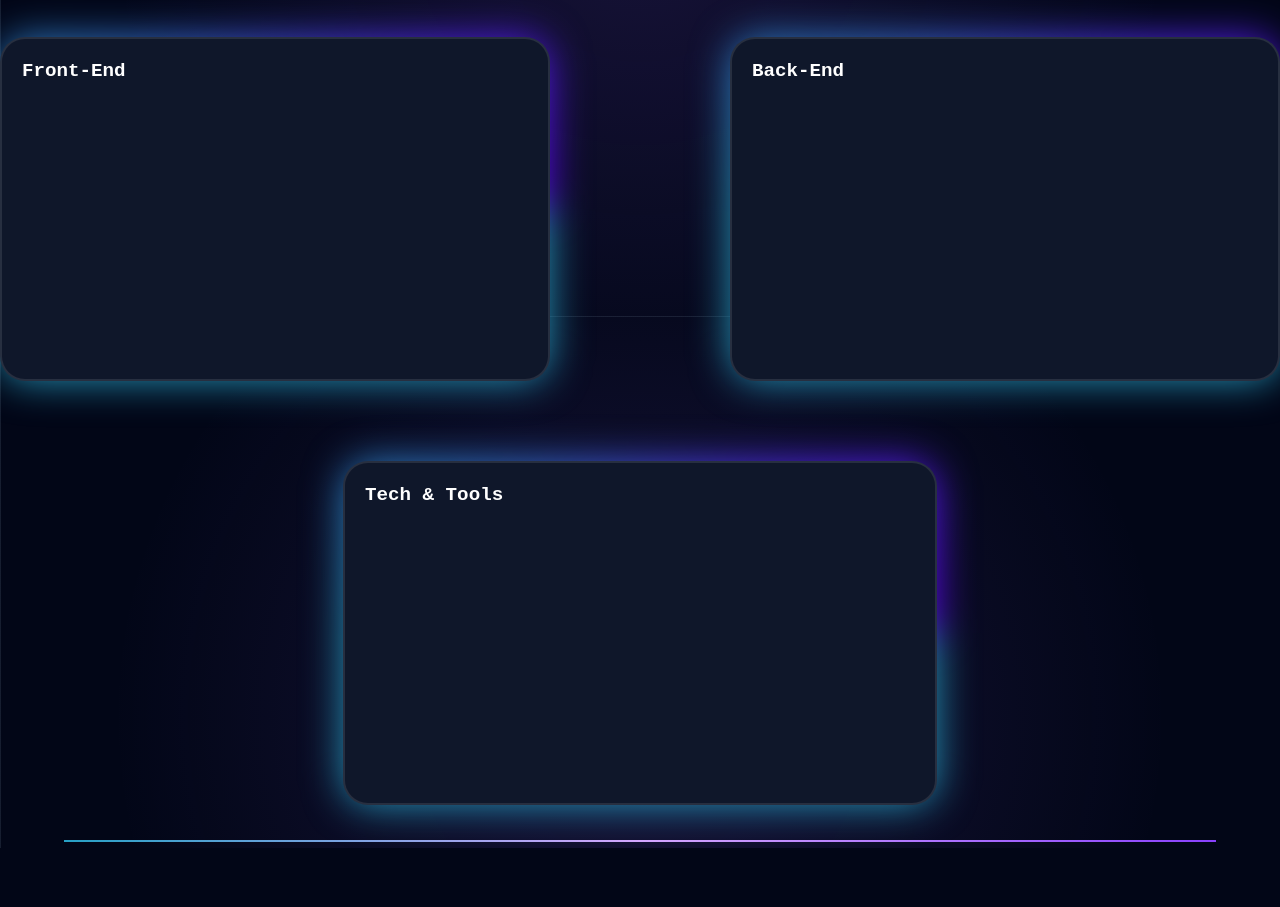
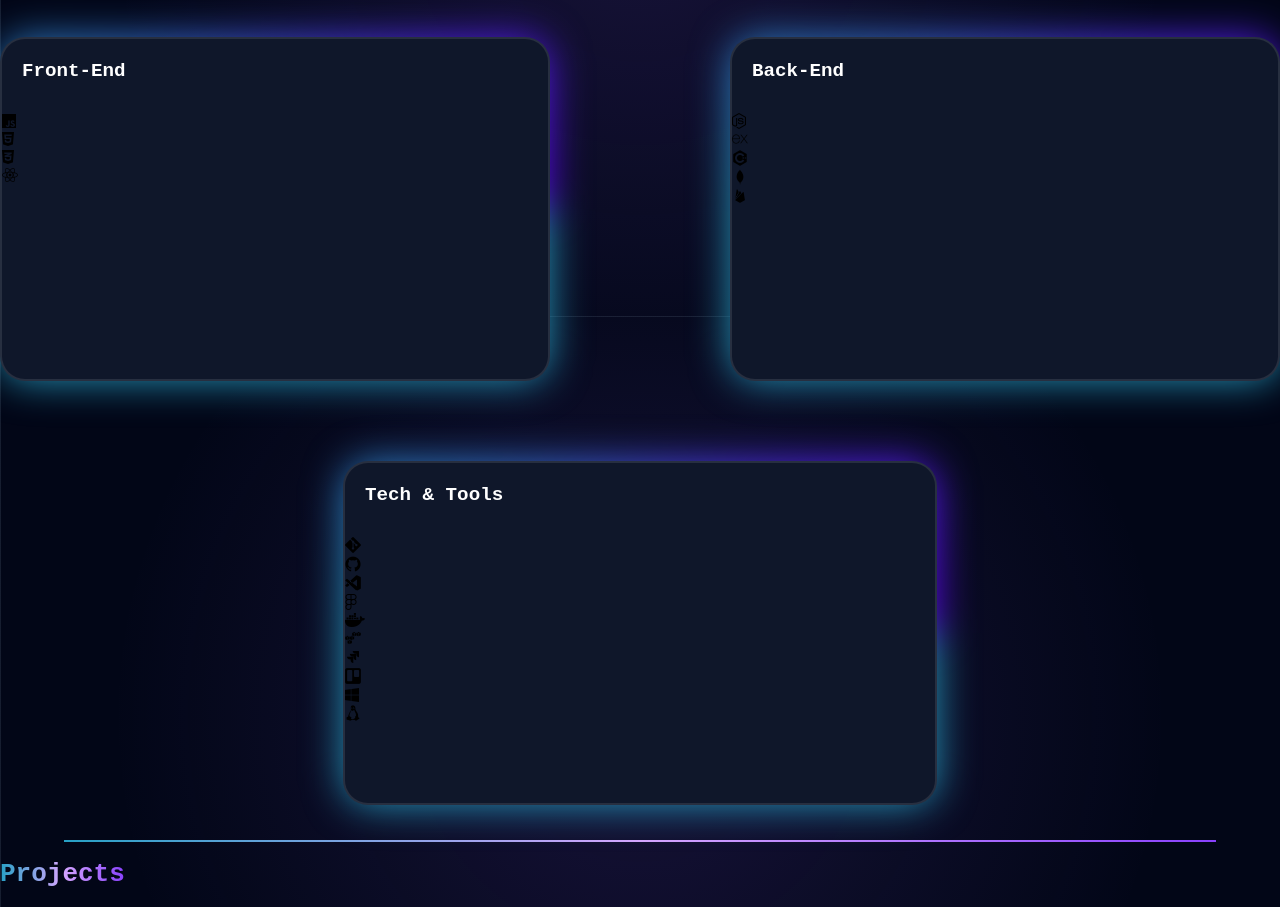
Before and after one commit to YazanT007/Portfolio, a plain HTML site: page index.html in a window 1280 px wide. Shown: the part 484-1391 px from the top of the page. Before the commit the page ends 1332 px from the top, so only its background shows below. Drawn offline with nearby package versions, Linux system fonts and the light colour scheme.

Commit message:
Added divs and icons related to the skills section

```diff
--- a/index.html
+++ b/index.html
@@ -5,6 +5,9 @@
     <meta charset="UTF-8">
     <meta name="viewport" content="width=device-width, initial-scale=1.0">
     <link rel="stylesheet" href="style.css">
+    <link rel="stylesheet" href="https://cdnjs.cloudflare.com/ajax/libs/font-awesome/6.5.2/css/all.min.css">
+    <link rel="stylesheet" type='text/css' href="https://cdn.jsdelivr.net/gh/devicons/devicon@latest/devicon.min.css" />
+
     <title>Portfolio</title>
 </head>
 
@@ -30,24 +33,50 @@
     </div>
     <hr>
     <div class="skills">
-        <h1><span class="gradient-text">Skills</span>
-        </h1>
+        <h1><span class="gradient-text">Skills</span></h1>
         <div class="skills-layout">
             <div class="box front-end">
                 <h2>Front-End</h2>
-
+                <div class="icons">
+                    <div class="icon-circle" data-tooltip="JavaScript"><i class="fa-brands fa-js"></i></div>
+                    <div class="icon-circle" data-tooltip="HTML5"><i class="fa-brands fa-html5"></i></div>
+                    <div class="icon-circle" data-tooltip="CSS3"><i class="fa-brands fa-css3-alt"></i></div>
+                    <div class="icon-circle" data-tooltip="React"><i class="fa-brands fa-react"></i></div>
+                    <div class="icon-circle" data-tooltip="Tailwind"><i class="devicon-tailwindcss-original"></i></div>
+                </div>
             </div>
             <div class="box back-end">
                 <h2>Back-End</h2>
-
+                <div class="icons">
+                    <div class="icon-circle" data-tooltip="NodeJs"><i class="fa-brands fa-node-js"></i></div>
+                    <div class="icon-circle" data-tooltip="ExpressJs"><i class="devicon-express-original"></i></div>
+                    <div class="icon-circle" data-tooltip="C++"><i class="devicon-cplusplus-plain"></i></div>
+                    <div class="icon-circle" data-tooltip="MongoDB"><i class="devicon-mongodb-plain"></i></div>
+                    <div class="icon-circle" data-tooltip="Firebase"><i class="devicon-firebase-plain"></i></div>
+                </div>
             </div>
         </div>
         <div class="box tech-tools">
             <h2>Tech & Tools</h2>
-
-            </div>
+            <div class="icons">
+                    <div class="icon-circle" data-tooltip="Git"><i class="devicon-git-plain"></i></div>
+                    <div class="icon-circle" data-tooltip="GitHub"><i class="devicon-github-original"></i></div>
+                    <div class="icon-circle" data-tooltip="VScode"><i class="devicon-vscode-plain"></i></div>
+                    <div class="icon-circle" data-tooltip="Figma"><i class="fa-brands fa-figma"></i></div>
+                    <div class="icon-circle" data-tooltip="Docker"><i class="fa-brands fa-docker"></i></div>
+                    <div class="icon-circle" data-tooltip="AWS"><i class="devicon-amazonwebservices-plain"></i></div>
+                    <div class="icon-circle" data-tooltip="Jira"><i class="devicon-jira-plain"></i></div>
+                    <div class="icon-circle" data-tooltip="Trello"><i class="devicon-trello-plain"></i></div>
+                    <div class="icon-circle" data-tooltip="Windows"><i class="fa-brands fa-windows"></i></div>
+                    <div class="icon-circle" data-tooltip="Linux"><i class="devicon-linux-plain"></i></div>
+                </div>
+        </div>
     </div>
     <hr>
+
+    <div class="projects">
+        <h1><span class="gradient-text">Projects</span></h1>
+    </div>
     <script src="script.js"></script>
 </body>
 
```
